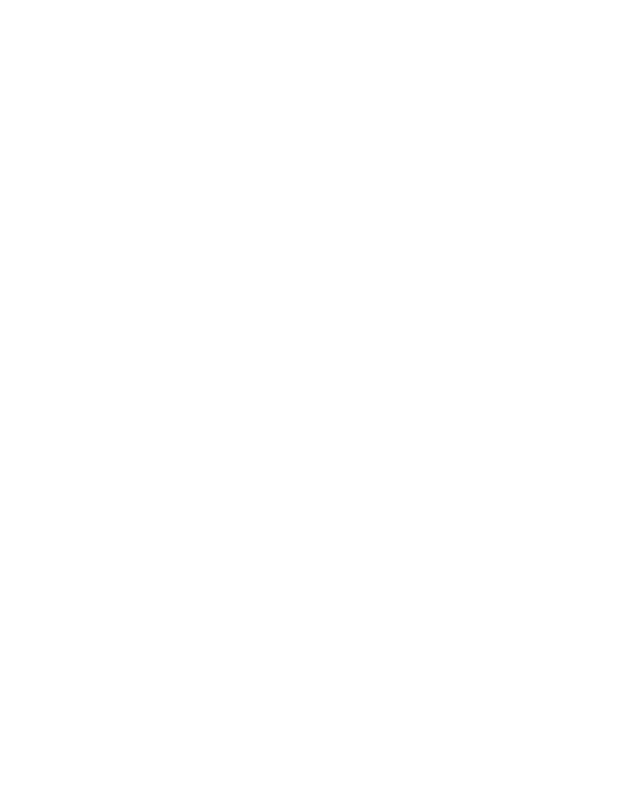
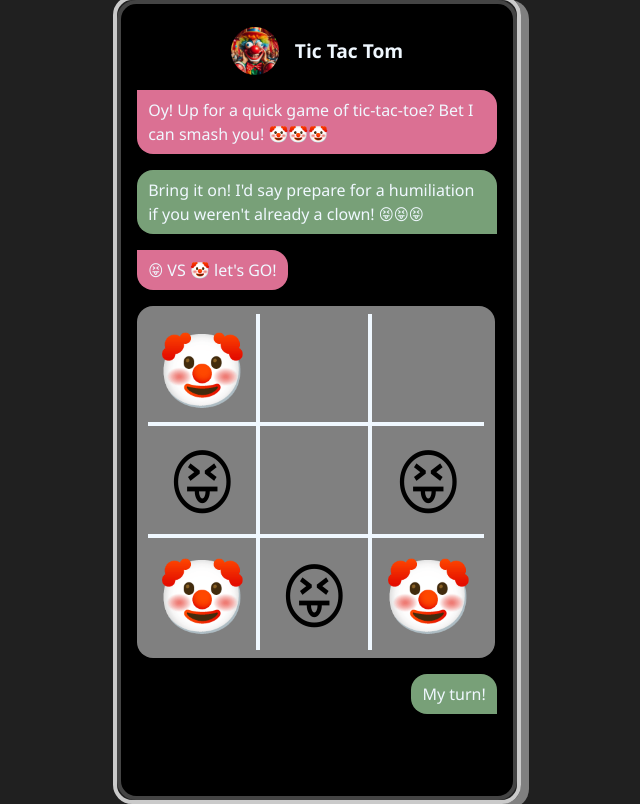
Before and after one commit to dibmens/odin-tic-tac-toe, a plain HTML site: page index.html in a window 1280 px wide. Shown: the whole page, without its empty margins (323-963 px from the left). Drawn offline with Linux system fonts and the light colour scheme.

Commit message:
Create initial HTML layout and styling

```diff
--- a/index.html
+++ b/index.html
@@ -8,6 +8,28 @@
     <title>Tic-Tac-Toe</title>
 </head>
 <body>
-
+    <div class="phone-body">
+        <div class="phone-screen">
+            <div class="chat-box profile-box">
+                <img class="profile" src="./tom.jpeg" alt="profile-picture">
+                <p class="chat-name">Tic Tac Tom</p>
+            </div>
+            <div class="chat-box chat-bubble-incoming">Oy! Up for a quick game of tic-tac-toe? Bet I can smash you! 🤡🤡🤡</div>
+            <div class="chat-box chat-bubble-outgoing">Bring it on! I'd say prepare for a humiliation if you weren't already a clown! 😝😝😝</div>
+            <div class="chat-box chat-bubble-incoming">😝 VS 🤡 let's GO!</div>
+            <div class="chat-box chat-bubble-game">
+                <button class="cells c1">🤡</button>
+                <button class="cells c2"></button>
+                <button class="cells c3"></button>
+                <button class="cells c4">😝</button>
+                <button class="cells c5"></button>
+                <button class="cells c6">😝</button>
+                <button class="cells c7">🤡</button>
+                <button class="cells c8">😝</button>
+                <button class="cells c9">🤡</button>
+            </div>
+            <div class="chat-box chat-bubble-outgoing turn">My turn!</div>
+        </div>
+    </div>
 </body>
 </html>
--- a/script.js
+++ b/script.js
@@ -0,0 +1,57 @@
+// Show current grid state, draw it into DOM, accept
+// player inputs in cells
+(function GameBoard(){
+    const grid = [];
+    resetBoard = () => {
+        grid.length = 0;
+        for(i=0;i<9;i++){
+            grid.push(Cell())
+        }
+    }
+    updateBoard = (index,player) => grid[index].setValue(player);
+    getBoard = () => grid;
+    return {resetBoard, updateBoard, getBoard}
+})();
+
+// Populate the game grid, set and get cell's value
+function Cell(){
+    let value = 0;
+    getValue = () => value;
+    setValue = (player) => value = player;
+    return {getValue, setValue};
+}
+
+// Run the game, switch turns, accept player inputs, determine
+//  win-condition
+// function GameController(){
+
+// }
+
+// Controls the UI representation of the game. Board, turns,
+// player inputs, win screen etc.
+// function ScreenController(){
+
+// }1
+
+(function WinCondition(){
+    const winners = [
+        [0,1,2],
+        [3,4,5],
+        [6,7,8],
+        [0,3,6],
+        [1,4,7],
+        [2,5,8],
+        [0,4,8],
+        [2,4,6]
+    ];
+    getWinners = () => winners;
+    checkWin = () => {
+        let filtered = [];
+        getBoard().forEach((cell, index) => cell.getValue() == 1 ? filtered.push(index));
+        return filtered;
+    }
+    checkDraw = () => {
+
+    }
+    return {getWinners, checkWin, checkDraw};
+})();
--- a/style.css
+++ b/style.css
@@ -0,0 +1,113 @@
+* {
+    font-family: 'Segoe UI', Tahoma, Geneva, Verdana, sans-serif;
+}
+
+body {
+    background-color: rgb(32, 32, 32);
+    display: flex;
+    justify-content: center;
+    align-content: center;
+    height: 100vh;
+    overflow: hidden;
+    margin: 0;
+}
+
+.phone-body {
+    border: solid rgb(202, 202, 202) 4px;
+    width: 25em;
+    height: 50em;
+    align-self: center;
+    border-radius: 1.2em;
+    box-shadow: 8px 4px grey;
+    display: flex;
+    justify-content: center;
+    align-content: center;
+}
+
+
+.phone-screen {
+    background-color: black;
+    height: 99%;
+    width: 99%;
+    border: 4px solid rgb(68, 68, 68);
+    border-radius: 1.2em;
+    display: flex;
+    justify-content: start;
+    flex-direction: column;
+    gap: 1em;
+}
+
+.chat-box {
+    /* border-bottom: 1px solid grey; */
+    color: aliceblue;
+    padding: .5em .7em;
+    display: flex;
+    justify-content: center;
+    align-items: center;
+    gap: 1em;
+    width: fit-content;
+    margin: 0 1em;
+    line-height: 1.5em;
+
+}
+
+.profile-box {
+    align-self: center;
+    padding-top: 1em;
+    margin-bottom: -1em;
+}
+
+.profile {
+    width: 3em;
+    border-radius: 100%;
+}
+
+.chat-name {
+    font-size: 1.2em;
+    font-weight: 700;
+}
+
+.chat-bubble-incoming {
+    background-color: palevioletred;
+    border-radius: 0 1em 1em 1em;
+}
+
+.chat-bubble-outgoing {
+    background-color: rgb(120, 160, 120);
+    border-radius: 1em 1em 0 1em;
+    align-self: flex-end;
+}
+
+
+.chat-bubble-game {
+    background-color: grey;
+    border-radius: 1em;
+    display: grid;
+    grid-template-columns: repeat(3,7em);
+    grid-template-rows: repeat(3,7em);
+    gap: 0;
+    align-items: end;
+    /* justify-content: stretch;
+    justify-items: stretch; */
+    align-items: stretch;
+}
+
+.cells {
+    background-color: grey;
+    border: none;
+    font-size: 4.5em;
+}
+
+.cells:hover {
+    background-color: rgba(255,255, 255, .4);
+
+}
+
+
+.c1, .c2, .c3, .c4, .c5, .c6 {
+    border-bottom: 4px solid aliceblue;
+}
+
+.c1, .c2, .c4, .c5, .c7, .c8 {
+    border-right: 4px solid aliceblue;
+}
```
Also changed, not shown: tom.jpeg (added).
